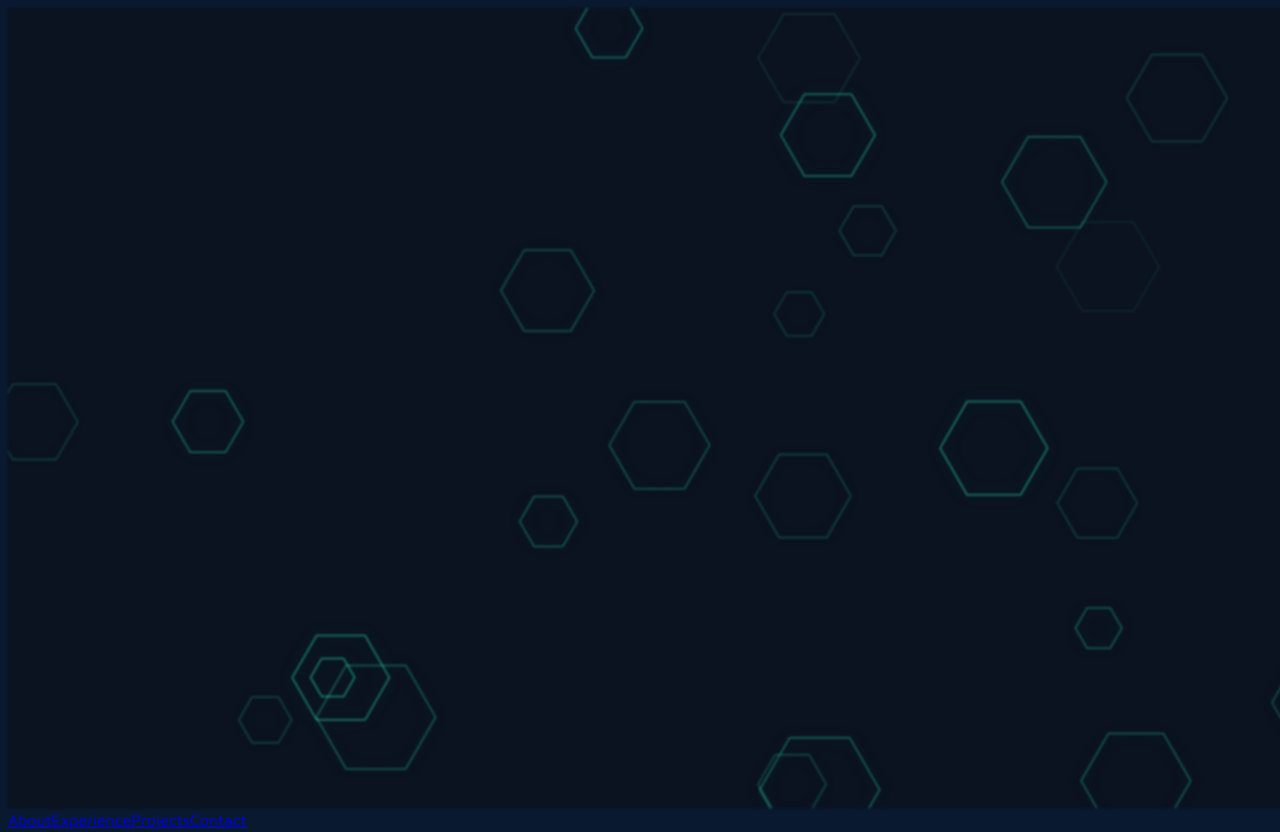
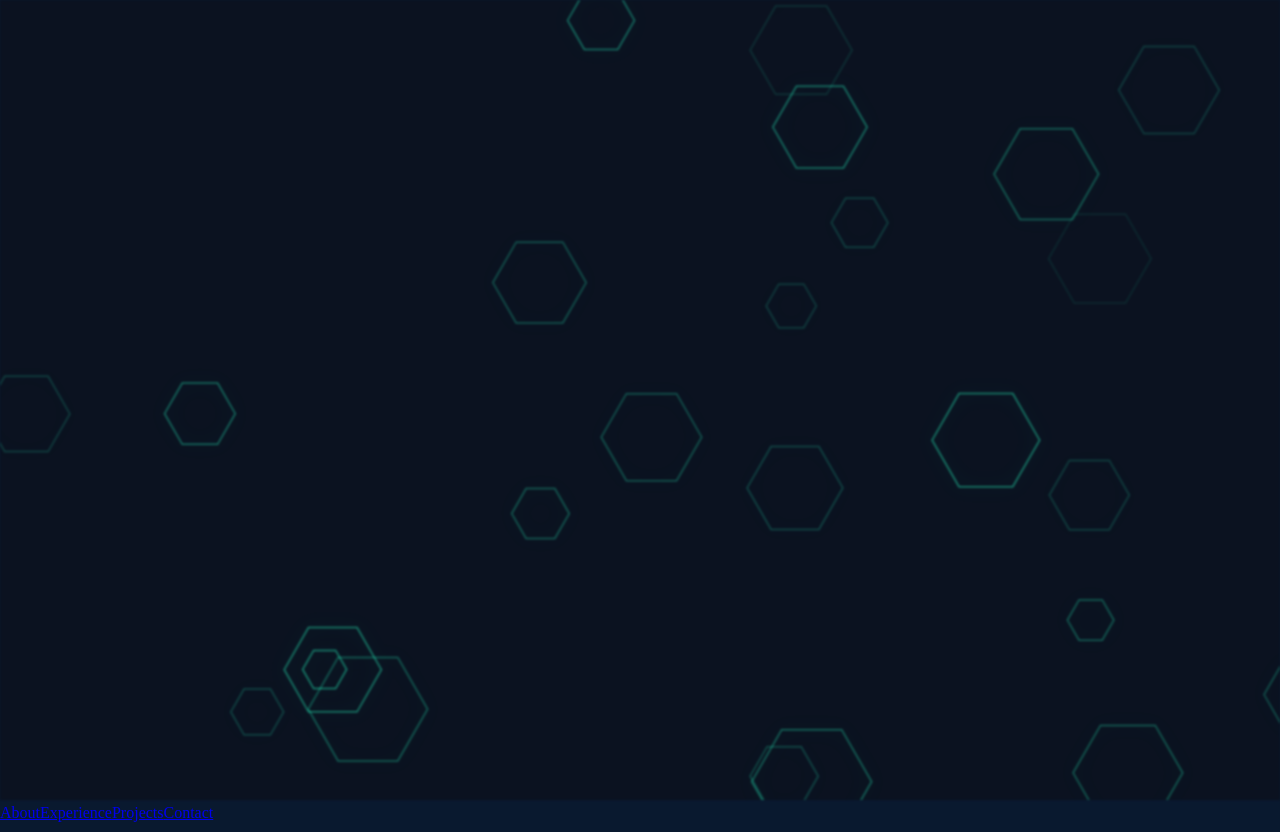
Before and after one commit to ValenButtignol/vbuttignol-portfolio, a React (Vite) app: page / in a window 1280 px wide. Shown: the top 832 px of the page. Built offline with nearby package versions, Linux system fonts and the light colour scheme.

Commit message:
Fix horizontal scroll

```diff
--- a/src/index.css
+++ b/src/index.css
@@ -1,4 +1,6 @@
-html {
-    background-color: #09192F;
-    font-family: "Maven Pro", sans-serif;
+html, body {
+  margin: 0;
+  padding: 0;
+  overflow-x: hidden;
+  background-color: #09192F;
 }
```
